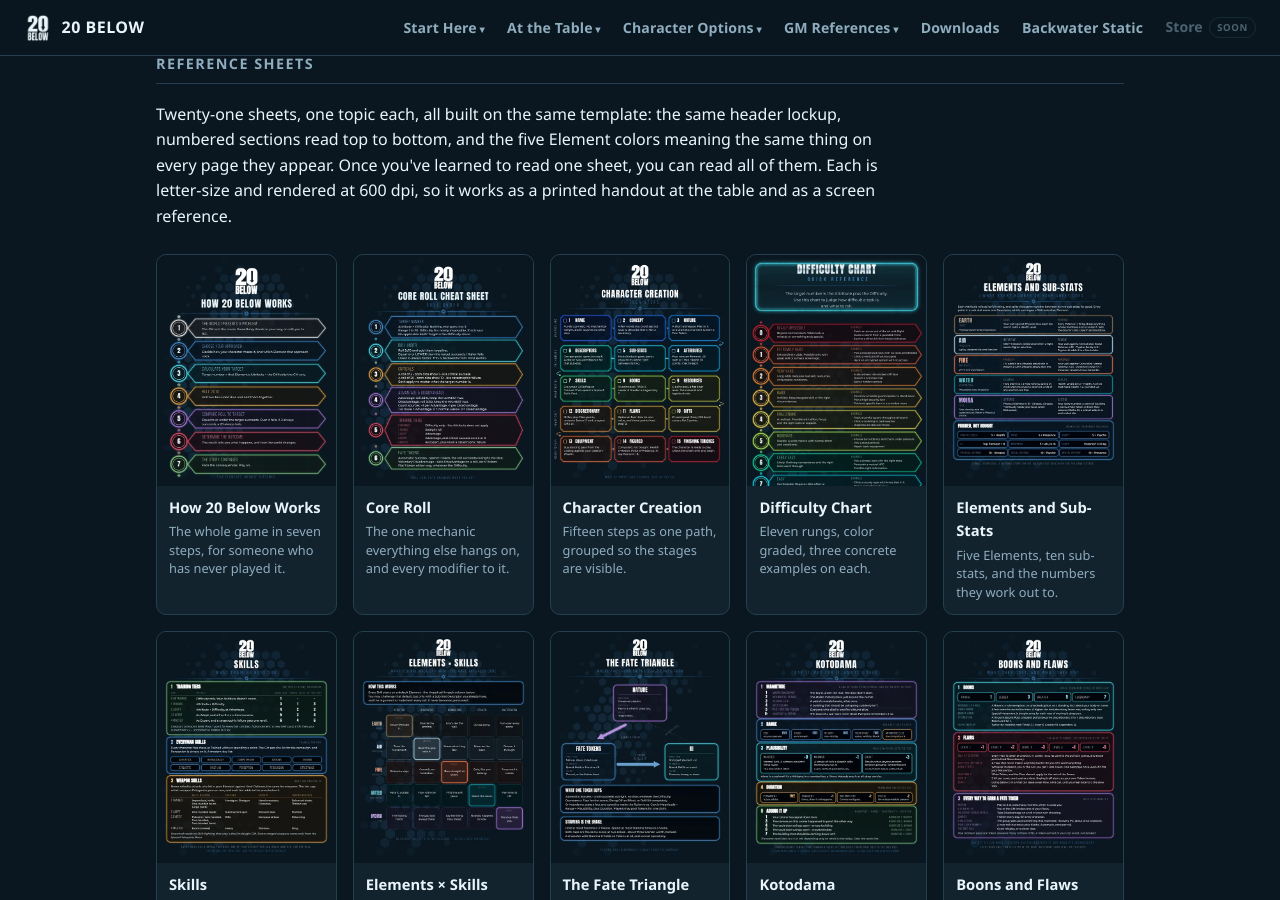
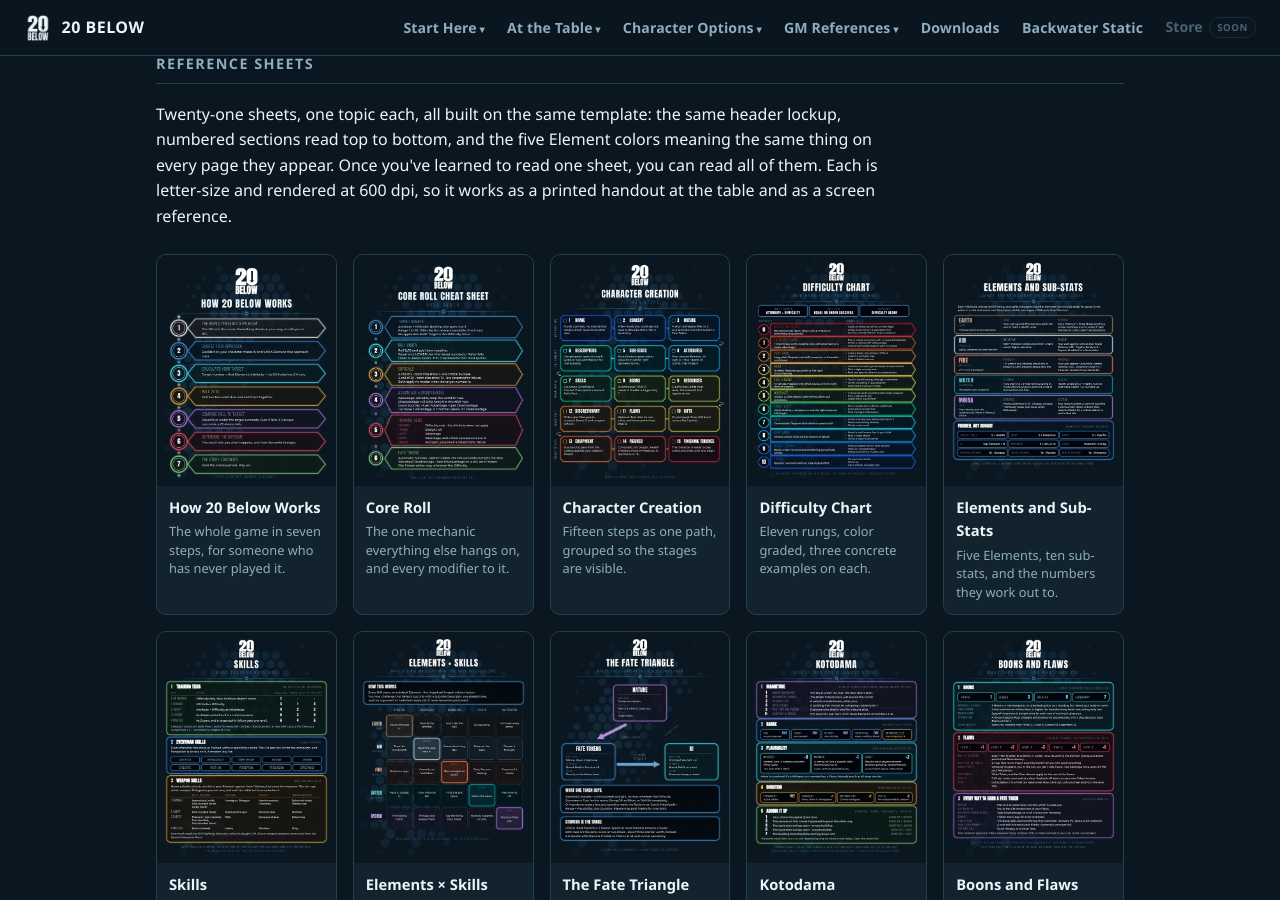
Before and after one commit to feralucce/20_Below, a Jekyll site: the page built from docs/visual-portfolio.html, in a window 1280 px wide and 900 px high, scrolled down 333 px. Built offline with Jekyll 4.4.1, drawn with Linux system fonts in a browser that asks for light colours.

Commit message:
Portfolio: Difficulty Chart as a letter sheet
The tall web poster is replaced by a letter-size sheet in the set's style:
the core roll (Attribute + Difficulty, 2d10 equal or under, untrained uses
the Difficulty alone) above the same eleven rungs and examples. Same image
paths, so GM References and the visual portfolio both pick it up.

Co-Authored-By: Claude Opus 5.5 <noreply@anthropic.com>

```diff
--- a/docs/visual-portfolio.html
+++ b/docs/visual-portfolio.html
@@ -104,7 +104,7 @@
     <a class="sheet" href="/docs/assets/portfolio/how-it-works.webp"><img src="/docs/assets/portfolio/how-it-works-thumb.webp" alt="How 20 Below Works infographic: seven numbered steps from the world presenting a problem to the story continuing" loading="lazy" width="560" height="725" /><div class="cap"><div class="name">How 20 Below Works</div><div class="desc">The whole game in seven steps, for someone who has never played it.</div></div></a>
     <a class="sheet" href="/docs/assets/portfolio/core-roll.webp"><img src="/docs/assets/portfolio/core-roll-thumb.webp" alt="Core Roll cheat sheet: target number, roll under, criticals, advantage and disadvantage, training tiers, Fate Tokens" loading="lazy" width="560" height="725" /><div class="cap"><div class="name">Core Roll</div><div class="desc">The one mechanic everything else hangs on, and every modifier to it.</div></div></a>
     <a class="sheet" href="/docs/assets/portfolio/character-creation.webp"><img src="/docs/assets/portfolio/character-creation-thumb.webp" alt="Character Creation infographic: fifteen numbered steps grouped into stages" loading="lazy" width="560" height="725" /><div class="cap"><div class="name">Character Creation</div><div class="desc">Fifteen steps as one path, grouped so the stages are visible.</div></div></a>
-    <a class="sheet" href="/docs/assets/portfolio/difficulty-ladder.webp"><img src="/docs/assets/portfolio/difficulty-ladder-thumb.webp" alt="Difficulty Chart: an eleven-rung ladder from Nearly Impossible to Trivial, color graded, with three examples per rung" loading="lazy" width="560" height="725" /><div class="cap"><div class="name">Difficulty Chart</div><div class="desc">Eleven rungs, color graded, three concrete examples on each.</div></div></a>
+    <a class="sheet" href="/docs/assets/portfolio/difficulty-ladder.webp"><img src="/docs/assets/portfolio/difficulty-ladder-thumb.webp" alt="Difficulty Chart: target number is Attribute plus Difficulty, roll 2d10 equal or under; an eleven-rung ladder from Nearly Impossible to Trivial, color graded, with three examples per rung" loading="lazy" width="560" height="725" /><div class="cap"><div class="name">Difficulty Chart</div><div class="desc">Eleven rungs, color graded, three concrete examples on each.</div></div></a>
     <a class="sheet" href="/docs/assets/portfolio/elements.webp"><img src="/docs/assets/portfolio/elements-thumb.webp" alt="Elements and Sub-Stats: what each of the ten sub-stats does, one band per Element, and the nine figured characteristics" loading="lazy" width="560" height="725" /><div class="cap"><div class="name">Elements and Sub-Stats</div><div class="desc">Five Elements, ten sub-stats, and the numbers they work out to.</div></div></a>
     <a class="sheet" href="/docs/assets/portfolio/skills.webp"><img src="/docs/assets/portfolio/skills-thumb.webp" alt="Skills: the five training tiers with their roll, Social dice, creation points and XP; the Everyman Skills; and the weapon Categories each tier unlocks" loading="lazy" width="560" height="725" /><div class="cap"><div class="name">Skills</div><div class="desc">Training tiers, their costs, and the weapons each tier lets you use.</div></div></a>
     <a class="sheet" href="/docs/assets/portfolio/elements-x-skills.webp"><img src="/docs/assets/portfolio/elements-x-skills-thumb.webp" alt="Elements by Skills matrix: the five Elements as rows against Skills as columns, with an example in each cell" loading="lazy" width="560" height="725" /><div class="cap"><div class="name">Elements &times; Skills</div><div class="desc">A matrix showing that the same Skill reads differently through each Element.</div></div></a>
```
Also changed, not shown: docs/assets/portfolio/difficulty-ladder-thumb.webp, docs/assets/portfolio/difficulty-ladder.webp.
